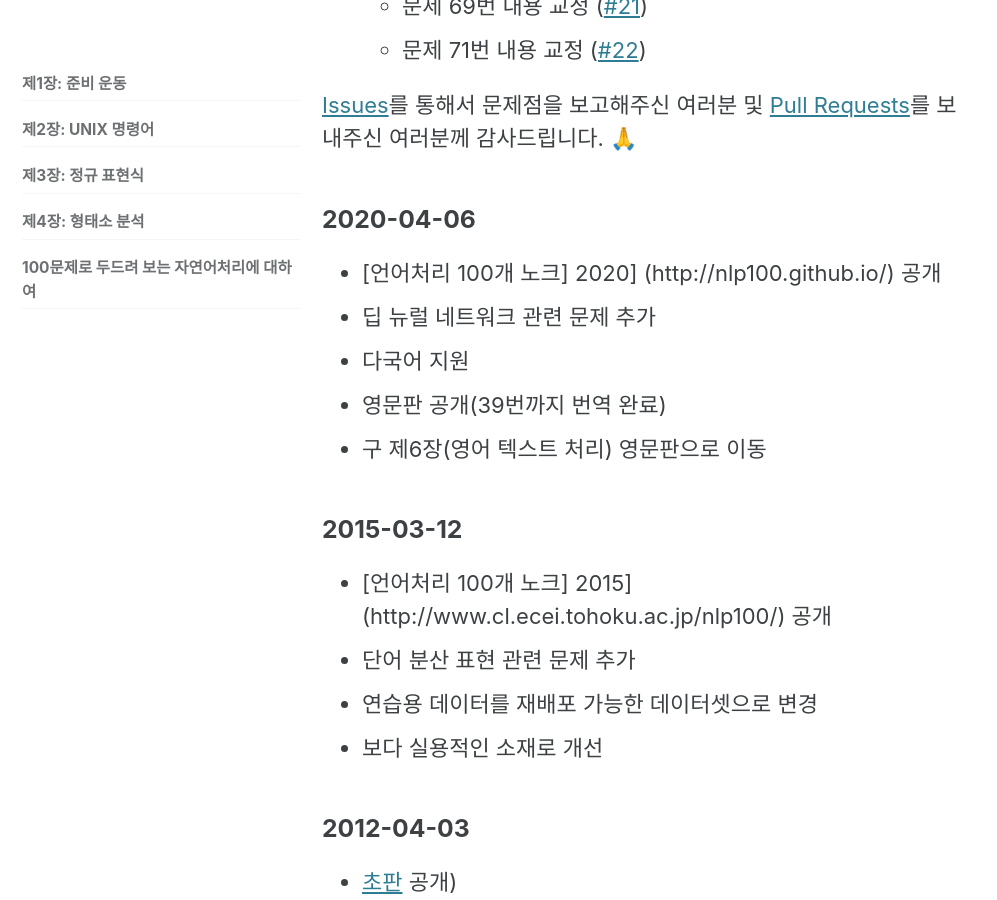
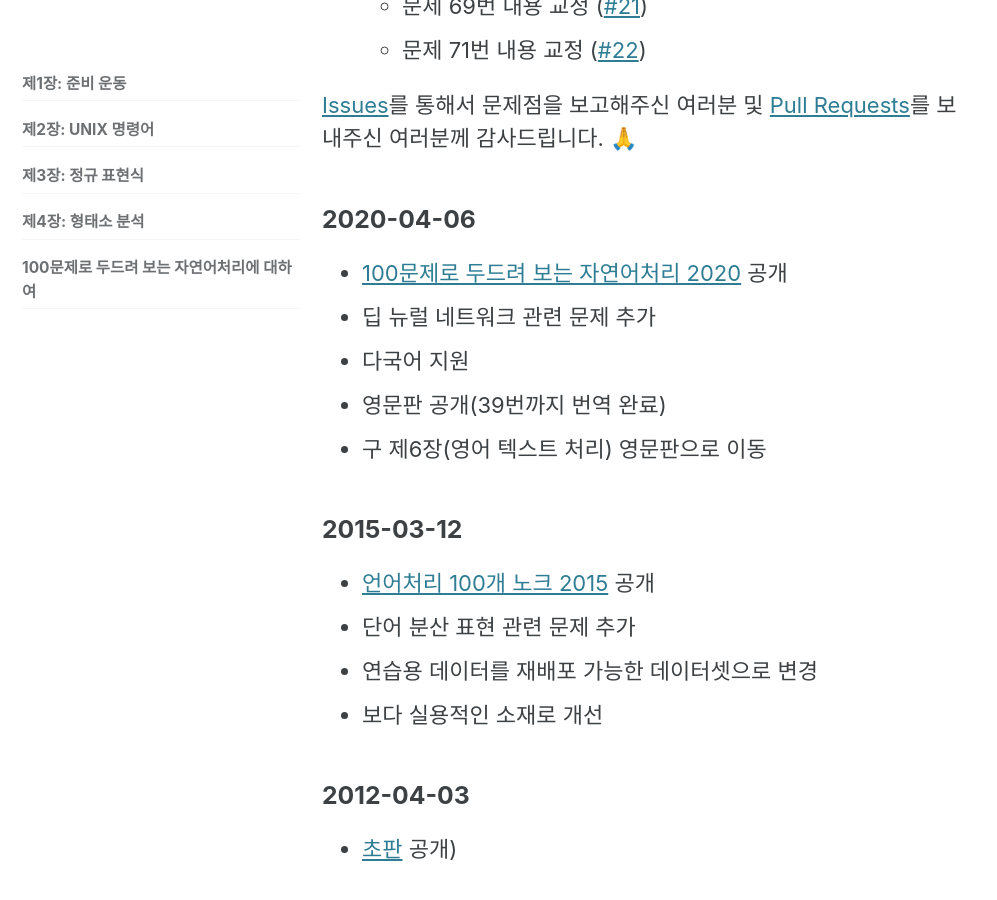
Before and after one commit to nlp100/nlp100.github.io, a Jekyll site: the page built from ko/about.md, in a window 1280 px wide and 900 px high, scrolled down 1418 px. Shown: the whole window, without its empty margins (0-997 px from the left). Built offline with Jekyll 4.4.1, drawn with Linux system fonts in a browser that asks for light colours; cached includes are drawn as plain includes; nearby versions of some CDN libraries; emoji names are drawn with the system emoji font.

Commit message:
fixup! Update changelog, change wording for entry point to about page.

```diff
--- a/ko/about.md
+++ b/ko/about.md
@@ -39,14 +39,14 @@ sidebar: {nav: "sidebar_ko"}
 [Issues](https://github.com/nlp100/nlp100.github.io/issues)를 통해서 문제점을 보고해주신 여러분 및 [Pull Requests](https://github.com/nlp100/nlp100.github.io/pulls)를 보내주신 여러분께 감사드립니다. :pray:
 
 ### 2020-04-06
-+ [언어처리 100개 노크] 2020] (http://nlp100.github.io/) 공개
++ [100문제로 두드려 보는 자연어처리 2020](http://nlp100.github.io/) 공개
 + 딥 뉴럴 네트워크 관련 문제 추가
 + 다국어 지원
 + 영문판 공개(39번까지 번역 완료)
 + 구 제6장(영어 텍스트 처리) 영문판으로 이동
 
 ### 2015-03-12
-+ [언어처리 100개 노크] 2015] (http://www.cl.ecei.tohoku.ac.jp/nlp100/) 공개
++ [언어처리 100개 노크 2015](http://www.cl.ecei.tohoku.ac.jp/nlp100/) 공개
 + 단어 분산 표현 관련 문제 추가
 + 연습용 데이터를 재배포 가능한 데이터셋으로 변경
 + 보다 실용적인 소재로 개선
```
